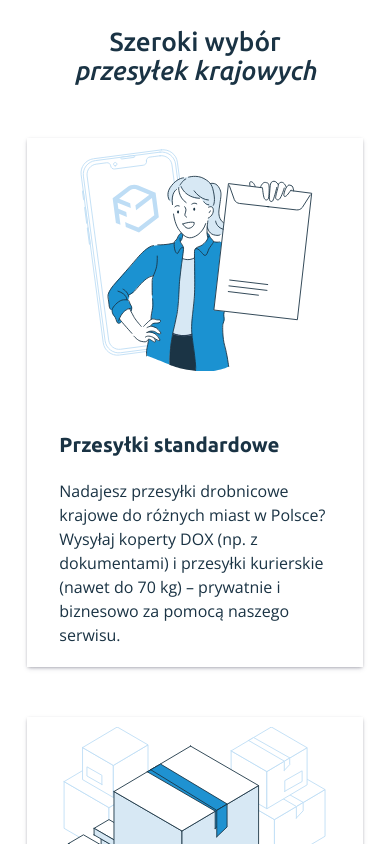
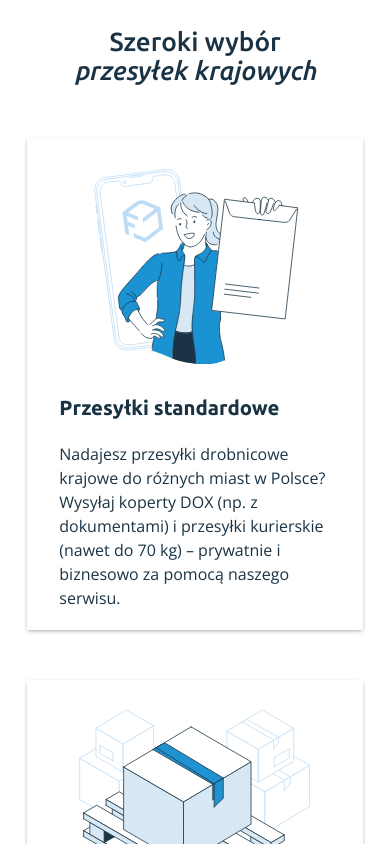
Before and after one commit to EwelinaKopacz/Furgonetka-LandingPage, a React (Create React App) app: page / in a window 390 px wide. Shown: the part 1120-1964 px from the top of the page. Built offline with nearby package versions, Linux system fonts and the light colour scheme.

Commit message:
added little changes in OfferCard styles

```diff
--- a/src/components/OfferCard/OfferCard.css
+++ b/src/components/OfferCard/OfferCard.css
@@ -51,7 +51,7 @@
         align-items: center;
         justify-content: center;
         padding:10px 0;
-        gap:40px;
+        gap:10px;
         box-shadow: rgba(50, 50, 93, 0.25) 0px 2px 5px -1px, rgba(0, 0, 0, 0.3) 0px 1px 3px -1px;
     }
 
@@ -62,4 +62,8 @@
     .card__description {
         padding:10px 32px;
     }
+
+    .card__photo {
+        margin: 20px 20px 0 20px;
+    }
 }
```
